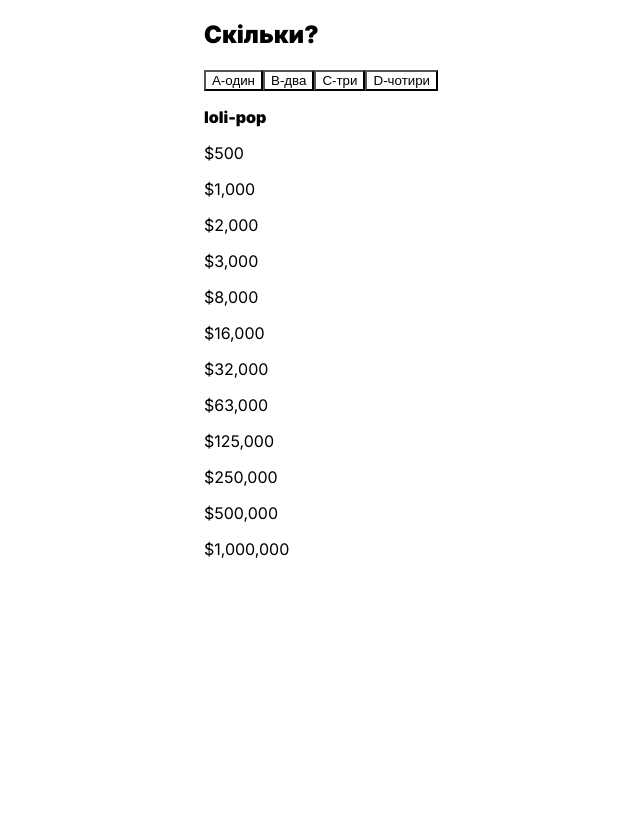
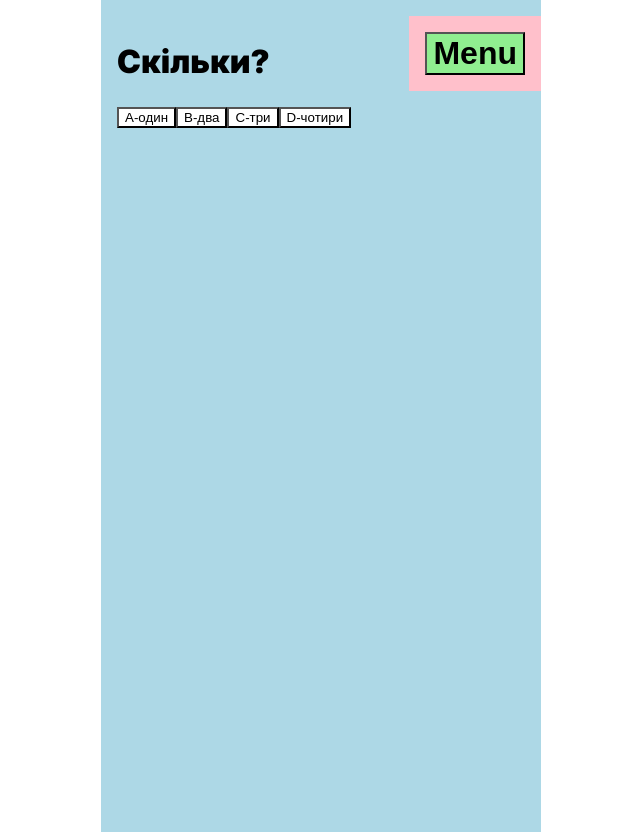
Before and after one commit to inperegelion/Millionare-game, a React (Create React App) app: page / in a window 1280 px wide. Both pictures are taken after a click on the button "Start". Shown: the whole page, without its empty margins (319-959 px from the left). Before the commit the page ends 800 px from the top, so only its background shows below. Built offline with nearby package versions, Linux system fonts and the light colour scheme.

Commit message:
stages now can be hidden and open

```diff
--- a/src/config/game.json
+++ b/src/config/game.json
@@ -77,7 +77,7 @@
       "remuneration": "$500,000"
     },
     {
-      "questionText": "Right, isn't its?",
+      "questionText": "How old your elder brother was 10 years before you was born, mate?",
       "answers": ["1", "2", "3", "3"],
       "correctAnswersIndexes": 3,
       "remuneration": "$1,000,000"
--- a/src/index.css
+++ b/src/index.css
@@ -14,5 +14,6 @@ body {
 #root {
   height: 100%;
 
-  max-width: 340px;
+  max-width: 440px;
+  width: 100%;
 }
--- a/src/pages/game/Stages/index.tsx
+++ b/src/pages/game/Stages/index.tsx
@@ -1,22 +1,54 @@
 // import './style.scss';
 
+import { PropsWithChildren, useState } from 'react';
 import { getRemunerations } from '../../../config';
 import { useQuestionIndex } from '../../../hooks/useQuestion';
+import './style.scss';
+
+type MenuButtonProps = PropsWithChildren<{ isOpen: boolean, onClick: () => void }>;
+function MenuButton({ onClick, isOpen }: MenuButtonProps): JSX.Element {
+  return (
+    <button
+      className="Menu"
+      type="button"
+      onClick={onClick}
+    >
+      {isOpen ? 'X' : 'Menu'}
+    </button>
+  );
+}
 
 export default function Stages(): JSX.Element {
+  const [isOpen, setIsOpen] = useState(false);
   const questionIndex = useQuestionIndex();
   const remunerations = getRemunerations();
+
+  if (!isOpen) {
     return (
       <div className="Stages">
-      {remunerations.map((remuneration, i) => (
+        <MenuButton isOpen={isOpen} onClick={() => { setIsOpen(true); }} />
+      </div>
+    );
+  }
+
+  return (
+    <div className="Stages">
+      <MenuButton isOpen={isOpen} onClick={() => { setIsOpen(false); }} />
+      <div className="Remunerations">
+        {remunerations.map((remuneration, i) => {
+          const classNames = ['Remuneration'];
+          if (questionIndex === i) classNames.push('Active');
+          return (
             <p
               // eslint-disable-next-line react/no-array-index-key
               key={`stage-${i}-${remuneration}`}
-          style={questionIndex === i ? { fontWeight: 'bold' } : {}}
+              className={classNames.join(' ')}
             >
               {remuneration}
             </p>
-      ))}
+          );
+        })}
+      </div>
     </div>
   );
 }
--- /dev/null
+++ b/src/pages/game/Stages/style.scss
@@ -0,0 +1,38 @@
+@import "../../../styles/variables.scss";
+
+.Stages {
+  position: absolute;
+  right: 0;
+  z-index: 1;
+
+  background: pink;
+  display: flex;
+  flex-direction: column;
+  justify-content: flex-start;
+
+  padding: 1em;
+
+  overflow: hidden;
+
+  .Menu {
+    background: lightgreen;
+    font-style: normal;
+    font-weight: 600;
+    font-size: 32px;
+    line-height: 116%;
+  }
+
+  .Remunerations {
+    display: flex;
+    flex-direction: column-reverse;
+    background: rgb(238, 214, 144);
+
+    .Remuneration {
+      background: rgb(203, 144, 238);
+    }
+
+    .Active {
+      font-weight: bolder;
+    }
+  }
+}
--- a/src/pages/game/index.tsx
+++ b/src/pages/game/index.tsx
@@ -8,8 +8,10 @@ export default function Game(): JSX.Element {
 
   return (
     <div className="GamePage">
-      <h2>{question?.questionText}</h2>
+      {/* <div className="Question"> */}
+      <h2 className="QuestionText">{question?.questionText}</h2>
       <Answers />
+      {/* </div> */}
       <Stages />
     </div>
   );
--- a/src/pages/game/style.scss
+++ b/src/pages/game/style.scss
@@ -1,43 +1,21 @@
 @import "../../styles/variables.scss";
 
-.StartPage {
+.GamePage {
+  position: relative;
+  background: lightblue;
   display: flex;
   flex-direction: column;
-  justify-content: center;
-  align-items: center;
+  justify-content: flex-start;
 
   height: 100%;
   padding: 1em;
 
   overflow: hidden;
 
-  .HandThumbUp {
-    width: 100%;
-  }
-
-  .PageContent {
-    display: flex;
-    flex-direction: column;
-    align-items: center;
-    width: 100%;
-
-    .Title {
-      text-align: center;
-
-      font-style: normal;
-      font-weight: 600;
-      font-size: 32px;
-      line-height: 116%;
-    }
+  .QuestionText {
+    font-style: normal;
+    font-weight: 600;
+    font-size: 32px;
+    line-height: 116%;
   }
 }
-
-.Triangle {
-  z-index: -1;
-  position: absolute;
-  width: 0;
-  height: 0;
-  border-top: 100vh solid transparent;
-
-  border-right: 100vw solid $orange-5;
-}
--- a/src/pages/over/index.tsx
+++ b/src/pages/over/index.tsx
@@ -2,7 +2,7 @@ import { useNavigate, useParams } from 'react-router-dom';
 
 import ICON_HandThumbUp from '../../assets/hand_thumb_up.svg';
 import ActionButton from '../../components/ActionButton';
-import { ROUTE_GAME, YOUR_REMUNERATION } from '../../constants';
+import { ROUTE_ROOT, YOUR_REMUNERATION } from '../../constants';
 import './style.scss';
 
 export default function Over(): JSX.Element {
@@ -11,25 +11,24 @@ export default function Over(): JSX.Element {
   const yourRemuneration = String(params[YOUR_REMUNERATION]);
 
   const onTryAgain = (): void => {
-    navigate(`${ROUTE_GAME}0`);
+    navigate(`${ROUTE_ROOT}`);
   };
 
   return (
-    <div className="StartPage">
+    <div className="OverPage">
       <img
         className="HandThumbUp"
         src={ICON_HandThumbUp}
         alt="a hand showing thumb up"
       />
       <div className="PageContent">
-        <h2 className="Title">Total Score</h2>
-        <h1 className="Title">
+        <h2 className="ScoreLabel">Total Score</h2>
+        <h1 className="Score">
           {yourRemuneration}
           {' earned'}
         </h1>
         <ActionButton action={onTryAgain} text="Try Again" />
       </div>
-      <div className="Triangle" />
     </div>
   );
 }
--- a/src/pages/over/style.scss
+++ b/src/pages/over/style.scss
@@ -1,6 +1,6 @@
 @import "../../styles/variables.scss";
 
-.StartPage {
+.OverPage {
   display: flex;
   flex-direction: column;
   justify-content: center;
@@ -21,23 +21,25 @@
     align-items: center;
     width: 100%;
 
-    .Title {
+    .ScoreLabel {
       text-align: center;
 
-      font-style: normal;
+      color: $black-100;
+      opacity: 0.5;
+
       font-weight: 600;
+      font-size: 18px;
+      line-height: 116%;
+
+      margin-block-end: 0;
+    }
+    .Score {
+      margin-block-start: 0.4em;
+
+      text-align: center;
+
       font-size: 32px;
       line-height: 116%;
     }
   }
 }
-
-.Triangle {
-  z-index: -1;
-  position: absolute;
-  width: 0;
-  height: 0;
-  border-top: 100vh solid transparent;
-
-  border-right: 100vw solid $orange-5;
-}
```
Also changed, not shown: 1 other file (tests, documents, lock files or other folders). Lines whose indentation alone changed are shown as unchanged.
